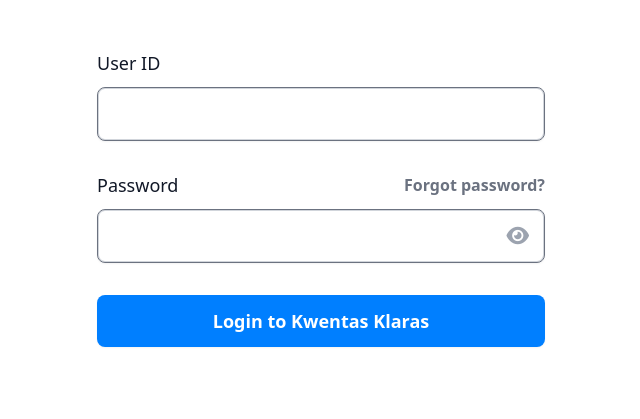
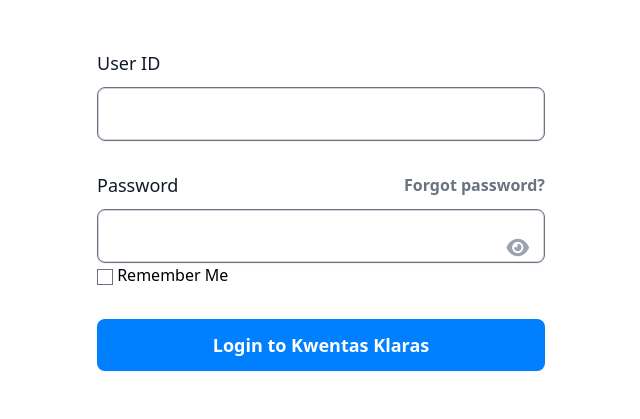
Before and after one commit to Mreow8/kwentas-kla, a Django app: page /login/ in a window 1280 px wide. Shown: the part 405-824 px from the top of the page, without its empty margins (319-959 px from the left). Before the commit the page ends 752 px from the top, so only its background shows below. Run offline with Django 5.2, Linux system fonts and the light colour scheme; some libraries are stand-ins or nearby versions.

Commit message:
Initial commit

```diff
--- a/KwentasApp/templates/KwentasApp/login.html
+++ b/KwentasApp/templates/KwentasApp/login.html
@@ -3,50 +3,103 @@
 <html class="h-full bg-white">
   <head>
     {% tailwind_css %}
-    <meta charset="UTF-8">
-    <link rel="shortcut icon" type="x-icon" href="{% static 'KwentasApp/img/logobrowser.jpg' %}">
-    <meta name="viewport" content="width=device-width, initial-scale=1.0">
+    <meta charset="UTF-8" />
+    <link
+      rel="shortcut icon"
+      type="x-icon"
+      href="{% static 'KwentasApp/img/logobrowser.jpg' %}"
+    />
+    <meta name="viewport" content="width=device-width, initial-scale=1.0" />
     <title>Kwentas Klaras - Login</title>
     <script src="https://cdn.jsdelivr.net/npm/sweetalert2@11"></script>
   </head>
   <body class="h-full">
     <div class="flex min-h-full flex-col justify-center px-6 py-12 lg:px-8">
       <div class="sm:mx-auto sm:w-full sm:max-w-2xl">
-            <img class="mx-auto h-64 w-auto" src="{% static 'KwentasApp/img/logo.png' %}" alt="Kwentas Klaras">
-            <h2 class="mt-6 text-center text-4xl font-bold leading-9 tracking-tight text-gray-900">Welcome to Kwentas Klaras (Digital PMIS) v1.0</h2>
+        <img
+          class="mx-auto h-64 w-auto"
+          src="{% static 'KwentasApp/img/logo.png' %}"
+          alt="Kwentas Klaras"
+        />
+        <h2
+          class="mt-6 text-center text-4xl font-bold leading-9 tracking-tight text-gray-900"
+        >
+          Welcome to Kwentas Klaras (Digital PMIS) v1.0
+        </h2>
       </div>
 
       <div class="mt-6 sm:mx-auto sm:w-full sm:max-w-md">
         <form class="space-y-8" action="{% url 'login' %}" method="post">
           {% csrf_token %}
           <div>
-                    <label for="username-input" class="block text-lg font-medium leading-6 text-gray-900">User ID</label>
+            <label
+              for="username-input"
+              class="block text-lg font-medium leading-6 text-gray-900"
+              >User ID</label
+            >
             <div class="mt-3 relative">
-                        <input type="text" id="username-input" name="username" required
-                            class="block w-full rounded-lg bg-white px-4 py-3 text-lg text-gray-900 shadow-sm ring-1 ring-inset ring-gray-300 placeholder:text-gray-400 focus:ring-2 focus:ring-inset focus:ring-[#007FFF]">
-                        <h6 id="userNote" class="absolute text-base text-red-600 mt-1 hidden">Caps Lock is ON</h6>
+              <input
+                type="text"
+                id="username-input"
+                name="username"
+                required
+                class="block w-full rounded-lg bg-white px-4 py-3 text-lg text-gray-900 shadow-sm ring-1 ring-inset ring-gray-300 placeholder:text-gray-400 focus:ring-2 focus:ring-inset focus:ring-[#007FFF]"
+              />
+              <h6
+                id="userNote"
+                class="absolute text-base text-red-600 mt-1 hidden"
+              >
+                Caps Lock is ON
+              </h6>
             </div>
           </div>
 
           <div>
             <div class="flex items-center justify-between">
-                        <label for="password-input" class="block text-lg font-medium leading-6 text-gray-900">Password</label>
+              <label
+                for="password-input"
+                class="block text-lg font-medium leading-6 text-gray-900"
+                >Password</label
+              >
               <div class="text-base">
-                            <a href="{% url 'forgot-password' %}" class="font-semibold text-gray-500 hover:text-gray-700">Forgot password?</a>
+                <a
+                  href="{% url 'forgot-password' %}"
+                  class="font-semibold text-gray-500 hover:text-gray-700"
+                  >Forgot password?</a
+                >
               </div>
             </div>
             <div class="mt-3 relative">
-                        <input type="password" id="password-input" name="password" required
-                            class="block w-full rounded-lg bg-white px-4 py-3 text-lg text-gray-900 shadow-sm ring-1 ring-inset ring-gray-300 placeholder:text-gray-400 focus:ring-2 focus:ring-inset focus:ring-[#007FFF]">
-                        <button type="button" id="show-password" class="absolute inset-y-0 right-0 pr-4 flex items-center">
+              <input
+                type="password"
+                id="password-input"
+                name="password"
+                required
+                class="block w-full rounded-lg bg-white px-4 py-3 text-lg text-gray-900 shadow-sm ring-1 ring-inset ring-gray-300 placeholder:text-gray-400 focus:ring-2 focus:ring-inset focus:ring-[#007FFF]"
+              />
+              <button
+                type="button"
+                id="show-password"
+                class="absolute inset-y-0 right-0 pr-4 flex items-center"
+              >
                 <i class="fas fa-eye text-gray-400 text-xl"></i>
               </button>
-                        <h6 id="passwordNote" class="absolute text-base text-red-600 mt-1 hidden">Caps Lock is ON</h6>
+              <h6
+                id="passwordNote"
+                class="absolute text-base text-red-600 mt-1 hidden"
+              >
+                Caps Lock is ON
+              </h6>
+              <input type="checkbox" name="remember_me" id="remember_me" />
+              <label for="remember_me">Remember Me</label>
             </div>
           </div>
 
           <div>
-                    <button type="submit" class="flex w-full justify-center rounded-lg bg-[#007FFF] px-4 py-3 text-lg font-semibold text-white shadow-sm hover:bg-[#0066CC] focus-visible:outline focus-visible:outline-2 focus-visible:outline-offset-2 focus-visible:outline-[#007FFF]">
+            <button
+              type="submit"
+              class="flex w-full justify-center rounded-lg bg-[#007FFF] px-4 py-3 text-lg font-semibold text-white shadow-sm hover:bg-[#0066CC] focus-visible:outline focus-visible:outline-2 focus-visible:outline-offset-2 focus-visible:outline-[#007FFF]"
+            >
               Login to Kwentas Klaras
             </button>
           </div>
@@ -54,67 +107,72 @@
       </div>
     </div>
 
-    <link rel="stylesheet" href="https://cdnjs.cloudflare.com/ajax/libs/font-awesome/6.0.0/css/all.min.css">
+    <link
+      rel="stylesheet"
+      href="https://cdnjs.cloudflare.com/ajax/libs/font-awesome/6.0.0/css/all.min.css"
+    />
 
     <script>
-        document.getElementById('show-password').addEventListener('click', function () {
-            var passwordInput = document.getElementById('password-input');
-            var icon = document.querySelector('#show-password i');
-            if (passwordInput.type === 'password') {
-                passwordInput.type = 'text';
-                icon.classList.remove('fa-eye');
-                icon.classList.add('fa-eye-slash');
+      document
+        .getElementById("show-password")
+        .addEventListener("click", function () {
+          var passwordInput = document.getElementById("password-input");
+          var icon = document.querySelector("#show-password i");
+          if (passwordInput.type === "password") {
+            passwordInput.type = "text";
+            icon.classList.remove("fa-eye");
+            icon.classList.add("fa-eye-slash");
           } else {
-                passwordInput.type = 'password';
-                icon.classList.remove('fa-eye-slash');
-                icon.classList.add('fa-eye');
+            passwordInput.type = "password";
+            icon.classList.remove("fa-eye-slash");
+            icon.classList.add("fa-eye");
           }
         });
 
       // Caps Lock detection for password
-        document.addEventListener('DOMContentLoaded', function() {
-            const passwordInput = document.getElementById('password-input');
-            const capsLockAlert = document.getElementById('passwordNote');
+      document.addEventListener("DOMContentLoaded", function () {
+        const passwordInput = document.getElementById("password-input");
+        const capsLockAlert = document.getElementById("passwordNote");
 
         function checkCapsLock(event) {
-                const capsLockOn = event.getModifierState && event.getModifierState('CapsLock');
-                capsLockAlert.style.display = capsLockOn ? 'block' : 'none';
+          const capsLockOn =
+            event.getModifierState && event.getModifierState("CapsLock");
+          capsLockAlert.style.display = capsLockOn ? "block" : "none";
         }
 
-            passwordInput.addEventListener('keyup', checkCapsLock);
-            passwordInput.addEventListener('keydown', checkCapsLock);
+        passwordInput.addEventListener("keyup", checkCapsLock);
+        passwordInput.addEventListener("keydown", checkCapsLock);
       });
 
       // Caps Lock detection for username
-        document.addEventListener('DOMContentLoaded', function() {
-            const usernameInput = document.getElementById('username-input');
-            const userNote = document.getElementById('userNote');
+      document.addEventListener("DOMContentLoaded", function () {
+        const usernameInput = document.getElementById("username-input");
+        const userNote = document.getElementById("userNote");
 
         function checkCapsLock(event) {
-                const capsLockOn = event.getModifierState && event.getModifierState('CapsLock');
-                userNote.style.display = capsLockOn ? 'block' : 'none';
+          const capsLockOn =
+            event.getModifierState && event.getModifierState("CapsLock");
+          userNote.style.display = capsLockOn ? "block" : "none";
         }
 
-            usernameInput.addEventListener('keyup', checkCapsLock);
-            usernameInput.addEventListener('keydown', checkCapsLock);
+        usernameInput.addEventListener("keyup", checkCapsLock);
+        usernameInput.addEventListener("keydown", checkCapsLock);
       });
     </script>
 
-    {% if messages %}
-        {% for message in messages %}
+    {% if messages %} {% for message in messages %}
     <script type="text/javascript">
-                document.addEventListener('DOMContentLoaded', function() {
-                    if ('{{ message.tags }}' === 'error') {
+      document.addEventListener("DOMContentLoaded", function () {
+        if ("{{ message.tags }}" === "error") {
           Swal.fire({
-                            icon: 'error',
-                            title: 'Oops...',
-                            text: '{{ message|escapejs }}',
-                            confirmButtonColor: '#4F46E5'
+            icon: "error",
+            title: "Oops...",
+            text: "{{ message|escapejs }}",
+            confirmButtonColor: "#4F46E5",
           });
         }
       });
     </script>
-        {% endfor %}
-    {% endif %}
+    {% endfor %} {% endif %}
   </body>
 </html>
--- a/KwentasApp/views.py
+++ b/KwentasApp/views.py
@@ -172,14 +172,17 @@ def login_view(request):
     if request.method == 'POST':
         username = request.POST.get('username')
         password = request.POST.get('password')
-
+        remember_me = request.POST.get('remember_me') == 'on'
         user = authenticate(request, username=username, password=password)
 
         if user is not None:
             logger.info(f'Successful login for user: {username}')
             login(request, user)
             request.session['just_logged_in'] = True
-
+            if remember_me:
+                request.session.set_expiry(1209600)  # 2 weeks
+            else:
+                request.session.set_expiry(0)  # Expire on browser close
             try:
                 # Check if the user has 2FA enabled
                 user_profile = UserProfile.objects.get(user=user)
@@ -313,7 +316,7 @@ def registration_view(request):
         form = RegistrationForm()
     return render(request, 'KwentasApp/register.html', {'form': form})
 
-
+@user_passes_test(is_superuser, login_url='login')
 def register_page(request):
     return render(request,'KwentasApp/register.html')
 
@@ -323,18 +326,24 @@ def logout_view(request):
 
 @login_required
 def homepage(request):
-    # Check if OTP is required and not verified
+    # Ensure 'just_logged_in' exists in the session
+    if 'just_logged_in' not in request.session:
+        request.session['just_logged_in'] = False
+
+    # Check OTP requirement
     if request.session.get('otp_required') and not request.session.get('otp_verified'):
         messages.error(request, 'You must verify the OTP to access the homepage.')
         return redirect('verify_otp')
 
-    print("homepage view called")  # Debugging print
     user_name = request.user.name if request.user.is_authenticated else "Guest"
 
     context = {
         'user_name': user_name,
+        'just_logged_in': request.session.get('just_logged_in', False),  # Ensure it's passed
     }
-    print("Context:", context)  # Debugging print
+
+    # Reset the flag after displaying the message
+    request.session['just_logged_in'] = False
 
     return render(request, 'KwentasApp/homepage.html', context)
 
--- a/KwentasKlaras/settings.py
+++ b/KwentasKlaras/settings.py
@@ -14,6 +14,9 @@ from pathlib import Path
 
 # Build paths inside the project like this: BASE_DIR / 'subdir'.
 BASE_DIR = Path(__file__).resolve().parent.parent
+SESSION_ENGINE = "django.contrib.sessions.backends.db"  # Store sessions in the DB
+SESSION_COOKIE_AGE = 1209600  # 2 weeks (should match login expiry)
+SESSION_EXPIRE_AT_BROWSER_CLOSE = False  # Prevents auto logout on browser close
 
 
 # Quick-start development settings - unsuitable for production
```
Also changed, not shown: db.sqlite3. Lines whose indentation alone changed are shown as unchanged.
